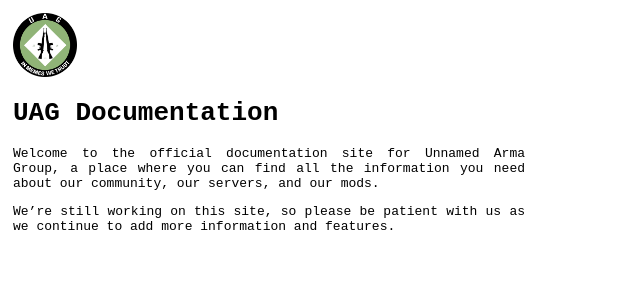
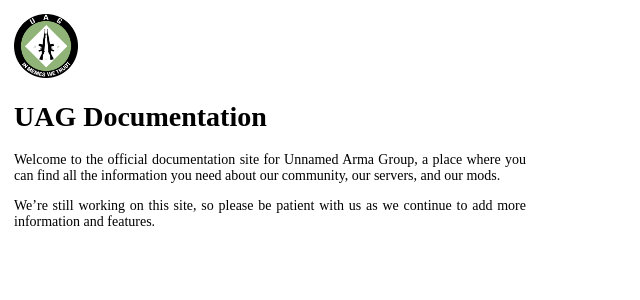
Before and after one commit to zuedev/-docs.uagpmc.com, a Jekyll site: the page built from jekyll/README.md, in a window 1280 px wide. Shown: the top 300 px of the page, without its empty margins (0-640 px from the left). Built offline with Jekyll 4.4.1, drawn with Linux system fonts in a browser that asks for light colours; our own code applies the rules of GitHub Pages for plain Markdown files; a style sheet for code colours, icons or effects is not loaded.

Commit message:
use fira code web font with ligatures

```diff
--- a/jekyll/_layouts/default.html
+++ b/jekyll/_layouts/default.html
@@ -4,9 +4,15 @@
     <meta charset="UTF-8" />
     <meta name="viewport" content="width=device-width, initial-scale=1.0" />
     <title>UAG Documentation</title>
+    <link rel="shortcut icon" href="/assets/yeet21.png" type="image/x-icon" />
     <style>
+      @import url("https://mshaugh.github.io/nerdfont-webfonts/build/firacode-nerd-font.css");
+
       html {
-        font-family: monospace;
+        font-family: "FiraCode Nerd Font";
+        text-rendering: optimizeLegibility;
+        font-variant-ligatures: normal;
+        font-size: 14px;
         text-align: justify;
       }
 
```
